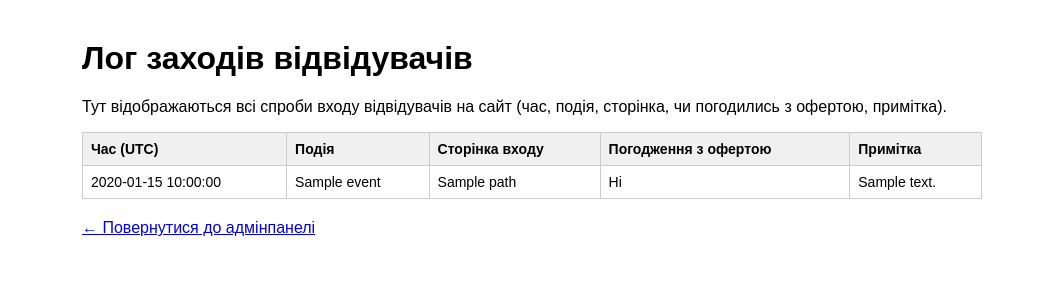
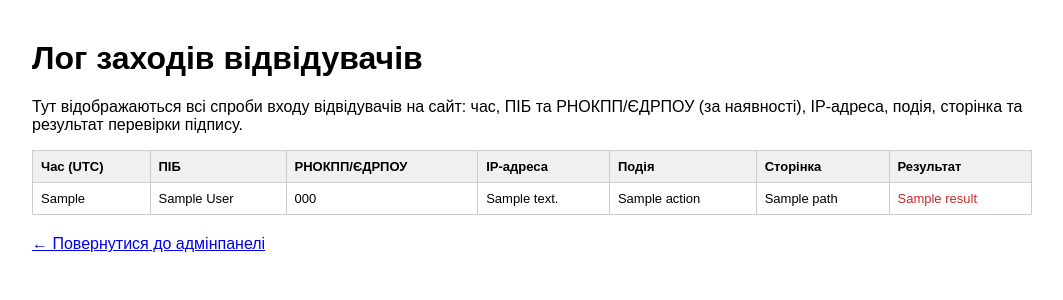
Before and after one commit to Silverlawyer/osbb-signature-validator, a Flask app: template templates/admin_log.html in a window 1280 px wide. Shown: the top 300 px of the page, without its empty margins (108-1171 px from the left). Run offline with Flask 3, Linux system fonts and the light colour scheme; the template is opened without the code that fills it: most values are stand-ins (such as "Sample title", 1, 10 or a date in 2020).

Commit message:
Update admin_log.html

```diff
--- a/templates/admin_log.html
+++ b/templates/admin_log.html
@@ -4,33 +4,39 @@
 <meta charset="UTF-8">
 <title>Лог заходів відвідувачів — ОСББ Архів документів</title>
 <style>
-body { font-family: Arial, sans-serif; max-width: 900px; margin: 40px auto; padding: 0 16px; }
+body { font-family: Arial, sans-serif; max-width: 1000px; margin: 40px auto; padding: 0 16px; }
 table { border-collapse: collapse; width: 100%; margin-top: 16px; }
-th, td { border: 1px solid #ccc; padding: 8px; text-align: left; font-size: 14px; }
+th, td { border: 1px solid #ccc; padding: 8px; text-align: left; font-size: 13px; }
 th { background: #f0f0f0; }
 a.back { display: inline-block; margin-top: 20px; }
 .empty { color: #666; font-style: italic; }
+.result-ok { color: #2e7d32; font-weight: bold; }
+.result-bad { color: #c62828; }
 </style>
 </head>
 <body>
 <h1>Лог заходів відвідувачів</h1>
-<p>Тут відображаються всі спроби входу відвідувачів на сайт (час, подія, сторінка, чи погодились з офертою, примітка).</p>
+<p>Тут відображаються всі спроби входу відвідувачів на сайт: час, ПІБ та РНОКПП/ЄДРПОУ (за наявності), IP-адреса, подія, сторінка та результат перевірки підпису.</p>
 {% if entries %}
 <table>
 <tr>
 <th>Час (UTC)</th>
+<th>ПІБ</th>
+<th>РНОКПП/ЄДРПОУ</th>
+<th>IP-адреса</th>
 <th>Подія</th>
-<th>Сторінка входу</th>
-<th>Погодження з офертою</th>
-<th>Примітка</th>
+<th>Сторінка</th>
+<th>Результат</th>
 </tr>
 {% for e in entries %}
 <tr>
-<td>{{ e.time }}</td>
-<td>{{ e.event }}</td>
-<td>{{ e.path }}</td>
-<td>{{ "Так" if e.agree else "Ні" }}</td>
-<td>{{ e.note }}</td>
+<td>{{ e.ts }}</td>
+<td>{{ e.full_name or "—" }}</td>
+<td>{{ e.drfo_code or "—" }}</td>
+<td>{{ e.ip_address or "—" }}</td>
+<td>{{ e.action }}</td>
+<td>{{ e.path or "—" }}</td>
+<td class="{{ 'result-ok' if e.result == 'успішно' else 'result-bad' }}">{{ e.result }}</td>
 </tr>
 {% endfor %}
 </table>
```
